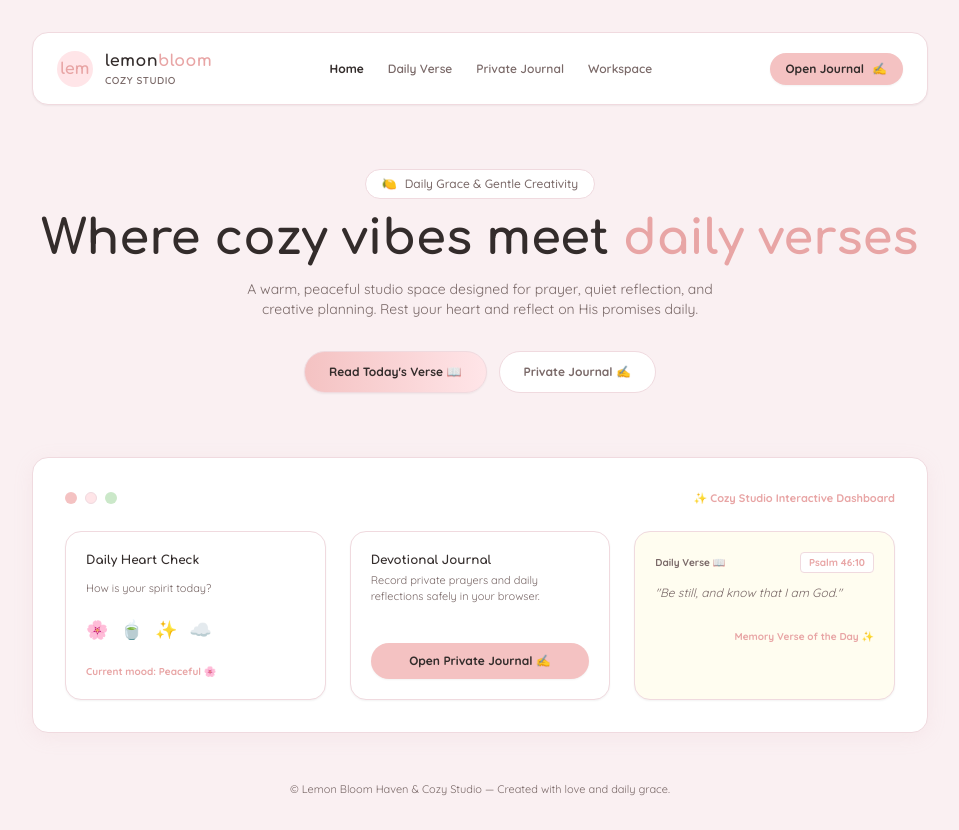
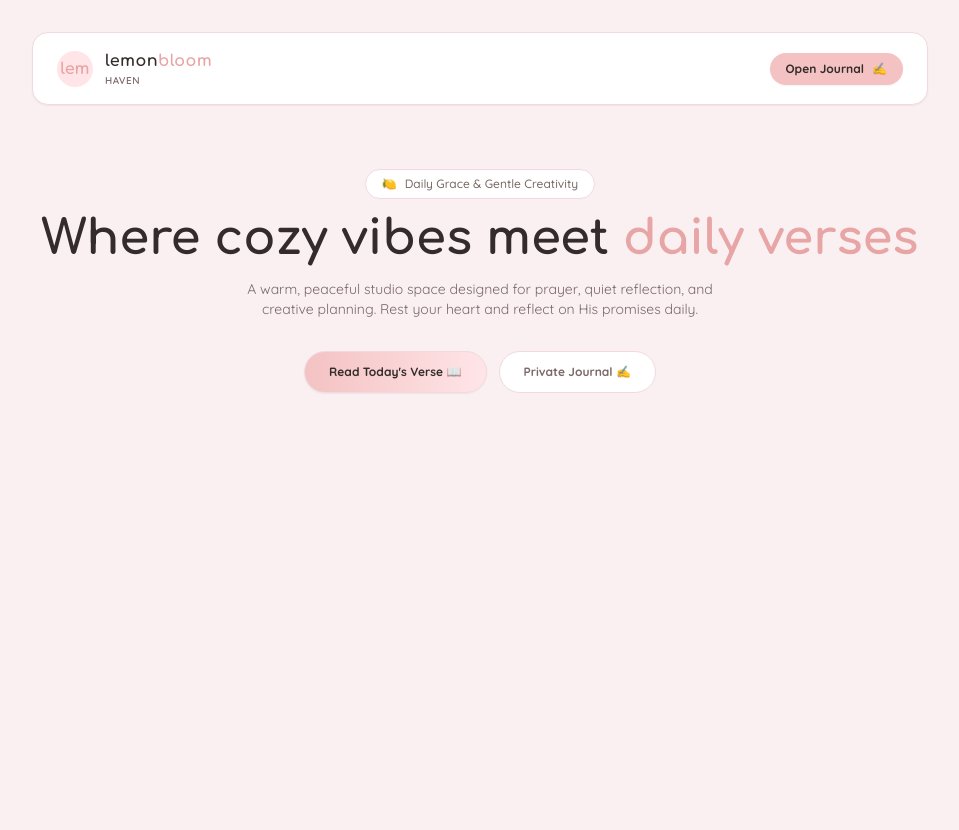
Before and after one commit to lemonbloomhaven/lemonbloomhaven.github.io, a plain HTML site: page index.html in a window 1280 px wide. Shown: the whole page, without its empty margins (160-1119 px from the left). After the commit the page ends 800 px from the top, so only its background shows below. Drawn offline with nearby package versions, Linux system fonts and the light colour scheme.

Commit message:
Refactor index.html structure and styles

```diff
--- a/index.html
+++ b/index.html
@@ -64,23 +64,15 @@
 
     <div class="max-w-4xl mx-auto w-full space-y-6">
 
-        <!-- Top Navigation Header matching your screenshot -->
+        <!-- Top Navigation Header -->
         <header class="flex items-center justify-between bg-white px-6 py-4 rounded-2xl border border-[#F0DADF] shadow-sm">
             <div class="flex items-center gap-3">
                 <div class="w-9 h-9 rounded-full bg-[#FFE5E8] flex items-center justify-center font-display font-bold text-[#E8A5A5]">lem</div>
                 <div>
                     <h1 class="font-display font-bold text-base text-[#332C2B] tracking-wide">lemon<span class="text-[#E8A5A5]">bloom</span></h1>
-                    <p class="text-[10px] text-[#7A6968] uppercase tracking-wider font-semibold">COZY STUDIO</p>
+                    <p class="text-[10px] text-[#7A6968] uppercase tracking-wider font-semibold">HAVEN</p>
                 </div>
             </div>
-
-            <!-- Navbar Links -->
-            <nav class="hidden md:flex items-center gap-6 text-xs font-semibold text-[#7A6968]">
-                <a href="index.html" class="text-[#332C2B] font-bold">Home</a>
-                <a href="#verse" class="hover:text-[#332C2B]">Daily Verse</a>
-                <a href="journal.html" class="hover:text-[#332C2B]">Private Journal</a>
-                <a href="#workspace" class="hover:text-[#332C2B]">Workspace</a>
-            </nav>
 
             <!-- Working Link to Journal Page -->
             <a href="journal.html" class="cozy-btn-pink px-4 py-2 rounded-full text-xs font-bold shadow-sm flex items-center gap-2">
@@ -111,52 +103,4 @@
         </main>
 
         <!-- Dashboard Preview Box -->
-        <section class="cozy-card p-6 sm:p-8" id="workspace">
-            <div class="flex items-center justify-between mb-6">
-                <div class="flex gap-2">
-                    <span class="w-3 h-3 rounded-full bg-[#F4C2C2]"></span>
-                    <span class="w-3 h-3 rounded-full bg-[#FFE5E8] border border-[#F0DADF]"></span>
-                    <span class="w-3 h-3 rounded-full bg-[#CBE8C9]"></span>
-                </div>
-                <span class="text-[11px] font-bold text-[#E8A5A5]">✨ Cozy Studio Interactive Dashboard</span>
-            </div>
-
-            <div class="grid grid-cols-1 md:grid-cols-3 gap-6">
-                <div class="bg-white p-5 rounded-2xl border border-[#F0DADF] shadow-sm space-y-3">
-                    <h3 class="font-display font-bold text-xs text-[#332C2B]">Daily Heart Check</h3>
-                    <p class="text-[11px] text-[#7A6968]">How is your spirit today?</p>
-                    <div class="flex gap-3 text-lg py-2">
-                        <span>🌸</span><span>🍵</span><span>✨</span><span>☁️</span>
-                    </div>
-                    <p class="text-[10px] text-[#E8A5A5] font-bold">Current mood: Peaceful 🌸</p>
-                </div>
-
-                <div class="bg-white p-5 rounded-2xl border border-[#F0DADF] shadow-sm space-y-3 flex flex-col justify-between">
-                    <div>
-                        <h3 class="font-display font-bold text-xs text-[#332C2B] mb-1">Devotional Journal</h3>
-                        <p class="text-[11px] text-[#7A6968]">Record private prayers and daily reflections safely in your browser.</p>
-                    </div>
-                    <a href="journal.html" class="block text-center py-2.5 rounded-full font-bold text-xs cozy-btn-pink shadow-sm">
-                        Open Private Journal ✍️
-                    </a>
-                </div>
-
-                <div class="bg-[#FFFDF0] p-5 rounded-2xl border border-[#F0DADF] shadow-sm space-y-3" id="verse">
-                    <div class="flex justify-between items-center text-[10px] font-bold text-[#7A6968]">
-                        <span>Daily Verse 📖</span>
-                        <span class="bg-white px-2 py-0.5 rounded border border-[#F0DADF] text-[#E8A5A5]">Psalm 46:10</span>
-                    </div>
-                    <p class="text-xs italic text-[#7A6968]">"Be still, and know that I am God."</p>
-                    <p class="text-[10px] font-bold text-[#E8A5A5] text-right pt-4">Memory Verse of the Day ✨</p>
-                </div>
-            </div>
-        </section>
-
-    </div>
-
-    <!-- Footer -->
-    <footer class="text-center text-[11px] text-[#7A6968] mt-12">
-        <p>© Lemon Bloom Haven & Cozy Studio — Created with love and daily grace.</p>
-    </footer>
-</body>
-</html>
+        <section class="cozy-card p-
```
